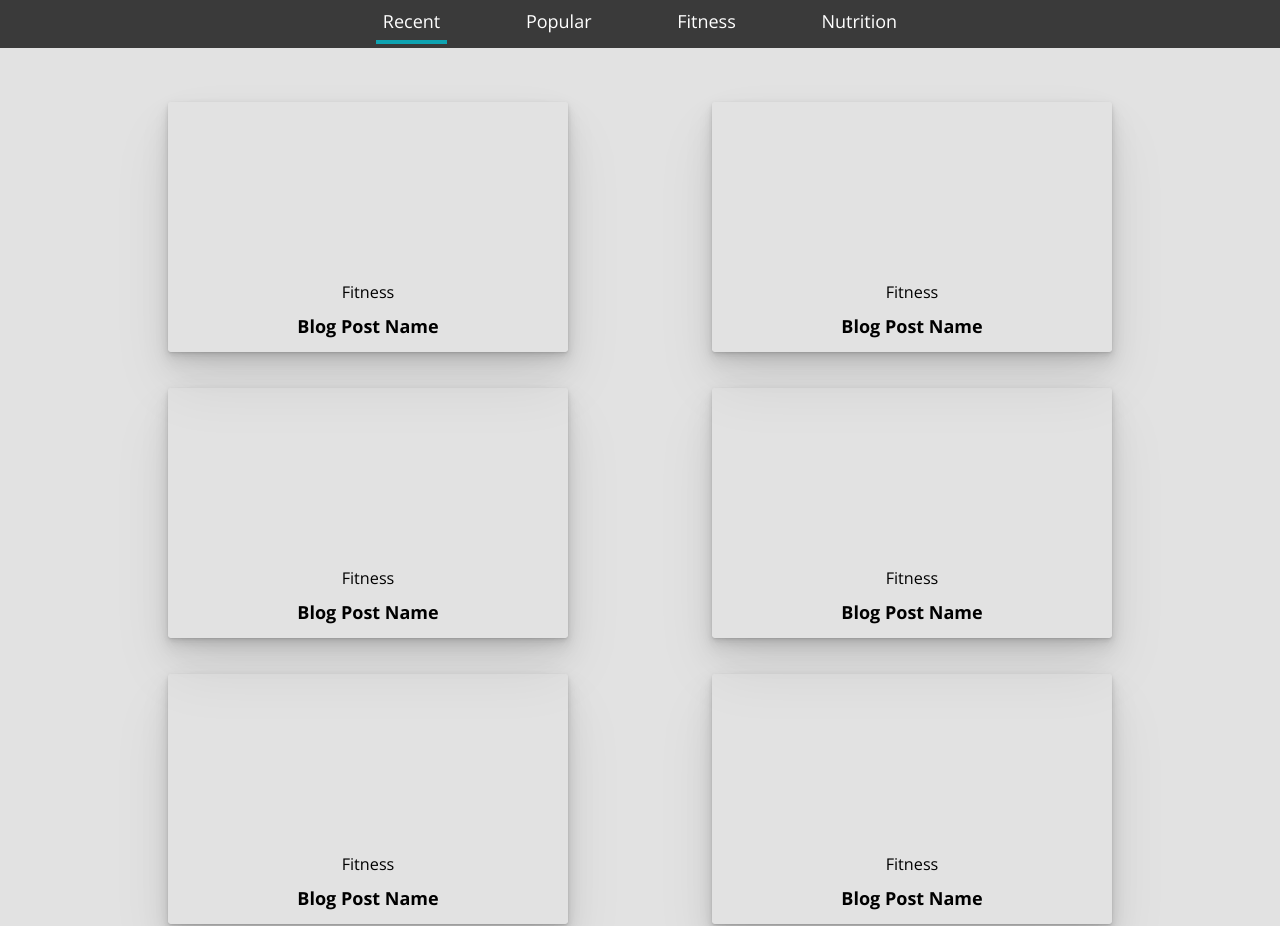
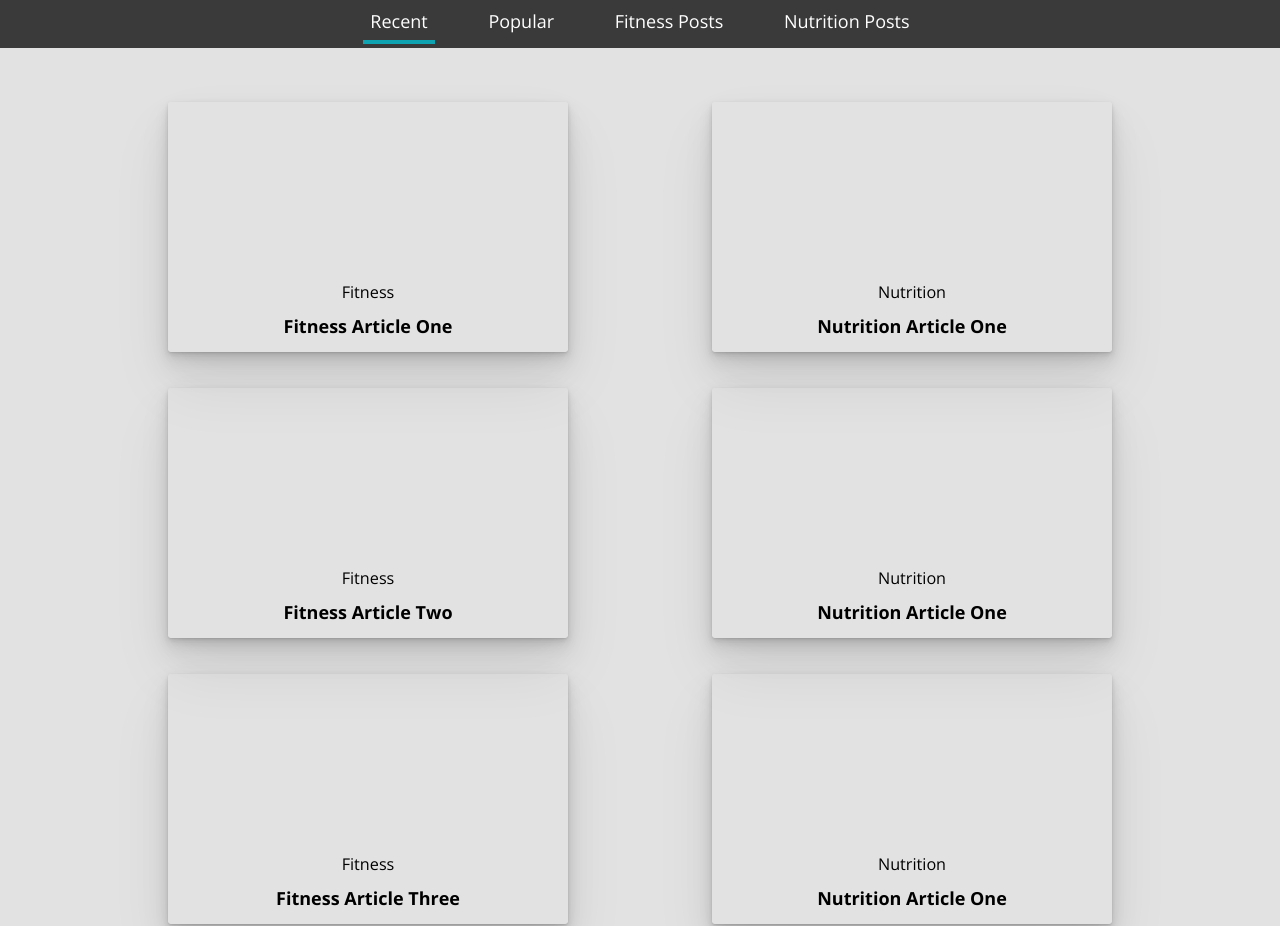
Before and after one commit to cgillies93/exerciseWebApp, a React (Create React App) app: page /blog in a window 1280 px wide. Shown: the part 566-1492 px from the top of the page. Built offline with nearby package versions, Linux system fonts and the light colour scheme.

Commit message:
connect blog menu filter

```diff
--- a/src/components/App/App.js
+++ b/src/components/App/App.js
@@ -8,6 +8,7 @@ import NutritionPage from '../../pages/NutritionPage/NutritionPage';
 import NutritionCategoryPage from '../../pages/NutritionCategoryPage/NutritionCategoryPage';
 import RecipePage from '../../pages/RecipePage/RecipePage';
 import BlogPage from '../../pages/BlogPage/BlogPage';
+import BlogArticlePage from '../../pages/BlogArticlePage/BlogArticlePage';
 import Footer from '../Footer/Footer';
 import './App.css';
 
@@ -19,6 +20,7 @@ class App extends Component {
           <Header />
           <Switch>
             <Route exact path='/blog' component={BlogPage}/>
+            <Route exact path='/blog/:article' component={BlogArticlePage}/>
             <Route exact path='/nutrition/:category/:recipe' component={RecipePage}/>
             <Route exact path='/nutrition' component={NutritionPage}/>
             <Route exact path='/nutrition/:category' component={NutritionCategoryPage}/>
--- a/src/components/BlogArticleList/BlogArticleList.js
+++ b/src/components/BlogArticleList/BlogArticleList.js
@@ -1,58 +1,24 @@
 import React, { Component } from 'react';
+import { Link } from 'react-router-dom';
 import './BlogArticleList.css';
 
 class BlogArticleList extends Component {
   render() {
+    const { articles } = this.props;
     return(
       <div className='blog-article-list-wrapper'>
-        <a href='#'>
-          <article className='blog-article'>
-            <div className='blog-article-image'>
-            </div>
-            <p>Fitness</p>
-            <h4>Blog Post Name</h4>
-          </article>
-        </a>
-        <a href='#'>
-          <article className='blog-article'>
-            <div className='blog-article-image'>
-            </div>
-            <p>Fitness</p>
-            <h4>Blog Post Name</h4>
-          </article>
-        </a>
-        <a href='#'>
-          <article className='blog-article'>
-            <div className='blog-article-image'>
-            </div>
-            <p>Fitness</p>
-            <h4>Blog Post Name</h4>
-          </article>
-        </a>
-        <a href='#'>
-          <article className='blog-article'>
-            <div className='blog-article-image'>
-            </div>
-            <p>Fitness</p>
-            <h4>Blog Post Name</h4>
-          </article>
-        </a>
-        <a href='#'>
-          <article className='blog-article'>
-            <div className='blog-article-image'>
-            </div>
-            <p>Fitness</p>
-            <h4>Blog Post Name</h4>
-          </article>
-        </a>
-        <a href='#'>
-          <article className='blog-article'>
-            <div className='blog-article-image'>
-            </div>
-            <p>Fitness</p>
-            <h4>Blog Post Name</h4>
-          </article>
-        </a>
+        {
+          articles.map(article => (
+            <Link to={`/blog/${article.name}`} key={article.id}>
+              <article className='blog-article'>
+                <div className='blog-article-image'>
+                </div>
+                <p>{article.category}</p>
+                <h4>{article.name}</h4>
+              </article>
+            </Link>
+          ))
+        }
       </div>
     );
   }
--- a/src/components/ExerciseList/ExerciseList.css
+++ b/src/components/ExerciseList/ExerciseList.css
@@ -1,6 +1,3 @@
-.exercise-list-title {
-  padding: 0;
-}
 .workout-exercises-wrapper {
   display: flex;
   flex-flow: column wrap;
@@ -22,6 +19,7 @@
   border: none;
   border-radius: 3px;
   background-color: #0FA3B1;
+  color: white;
   font-size: 1.5em;
   font-weight: bold;
 }
@@ -31,9 +29,9 @@
 }
 
 .workout-exercises-wrapper h2 {
-  padding: 0 2em;
   border-right: 5px solid #0FA3B1;
 }
+
 
 .hide-btn {
   visibility: hidden;
--- a/src/components/ExerciseList/ExerciseList.js
+++ b/src/components/ExerciseList/ExerciseList.js
@@ -43,7 +43,6 @@ class ExerciseList extends Component {
 
 
   render() {
-    console.log(this.state.currentIndex)
 
     return(
       <section className='workout-exercises-wrapper'>
--- a/src/components/WorkoutCategoryItem/WorkoutCategoryItem.js
+++ b/src/components/WorkoutCategoryItem/WorkoutCategoryItem.js
@@ -1,7 +1,6 @@
 import React, { Component } from 'react';
 import  { Link } from 'react-router-dom';
 import './WorkoutCategoryItem.css';
-import image from '../../gym.jpg';
 
 class WorkoutCategoryItem extends Component {
   render() {
--- a/src/pages/BlogPage/BlogPage.js
+++ b/src/pages/BlogPage/BlogPage.js
@@ -1,34 +1,83 @@
 import React, { Component } from 'react';
+import { Link } from 'react-router-dom';
 import BlogArticleList from '../../components/BlogArticleList/BlogArticleList';
 import './BlogPage.css';
+import articles from '../../blogArticles.js';
 
 class BlogPage extends Component {
+  constructor(props) {
+    super(props);
+
+    this.state = {
+      postsShowing: 'Recent',
+      articles: articles
+    }
+
+    this.changePostsShowing = this.changePostsShowing.bind(this);
+  }
+
+  changePostsShowing(filter) {
+    this.setState({
+      postsShowing: filter
+    });
+  }
+
+
   render() {
+
+    let filterArticles = this.state.articles;
+
+    if (this.state.postsShowing === 'Recent') {
+      console.log('Recent')
+    }
+    else if (this.state.postsShowing === 'Popular') {
+      filterArticles = filterArticles.sort((a, b) => b.shares - a.shares)
+    }
+    else if (this.state.postsShowing === 'Fitness') {
+      filterArticles = filterArticles.filter(article => article.category === 'Fitness');
+    }
+    else if (this.state.postsShowing === 'Nutrition') {
+      filterArticles = filterArticles.filter(article => article.category === 'Nutrition');
+    }
+
+
     return(
       <div className='blog-page-wrapper'>
-      <a href='#'>
+      <Link to={`/blog/featuredArticle`}>
         <article className='featured-article'>
           <p>Featured Article</p>
           <h1>Featured Article Name</h1>
         </article>
-      </a>
+      </Link>
         <div className='articles-menu-wrapper'>
           <ul className='articles-menu-list'>
-            <li className='articles-menu-list-item article-active'>
+            <li className={
+                  'articles-menu-list-item ' +
+                  (this.state.postsShowing === 'Recent' ? 'article-active' : '')}
+                onClick={() => this.changePostsShowing('Recent')}>
               Recent
             </li>
-            <li className='articles-menu-list-item'>
+            <li className={
+                  'articles-menu-list-item ' +
+                  (this.state.postsShowing === 'Popular' ? 'article-active' : '')}
+                onClick={() => this.changePostsShowing('Popular')}>
               Popular
             </li>
-            <li className='articles-menu-list-item'>
-              Fitness
+            <li className={
+                  'articles-menu-list-item ' +
+                  (this.state.postsShowing === 'Fitness' ? 'article-active' : '')}
+                onClick={() => this.changePostsShowing('Fitness')}>
+              Fitness Posts
             </li>
-            <li className='articles-menu-list-item'>
-              Nutrition
+            <li className={
+                  'articles-menu-list-item ' +
+                  (this.state.postsShowing === 'Nutrition' ? 'article-active' : '')}
+                onClick={() => this.changePostsShowing('Nutrition')}>
+              Nutrition Posts
             </li>
           </ul>
         </div>
-        <BlogArticleList />
+        <BlogArticleList articles={filterArticles}/>
       </div>
     );
   }
--- a/src/pages/WorkoutPage/WorkoutPage.css
+++ b/src/pages/WorkoutPage/WorkoutPage.css
@@ -9,6 +9,10 @@
   border-left: 5px solid #0FA3B1;
   padding-left: 5px;
   border-radius: 3px;
+}
+
+.workout-page-wrapper .exercise-list-title {
+  padding: 0 2em;
 }
 
 
```
